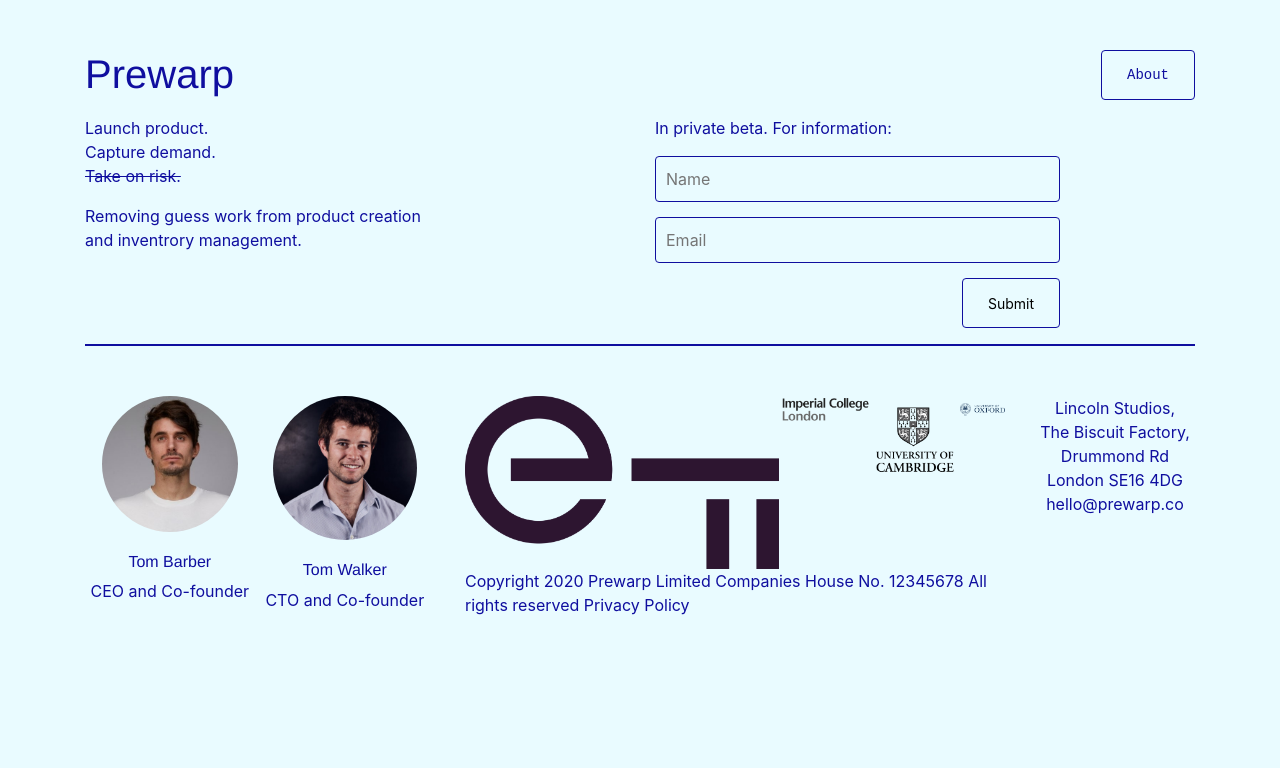
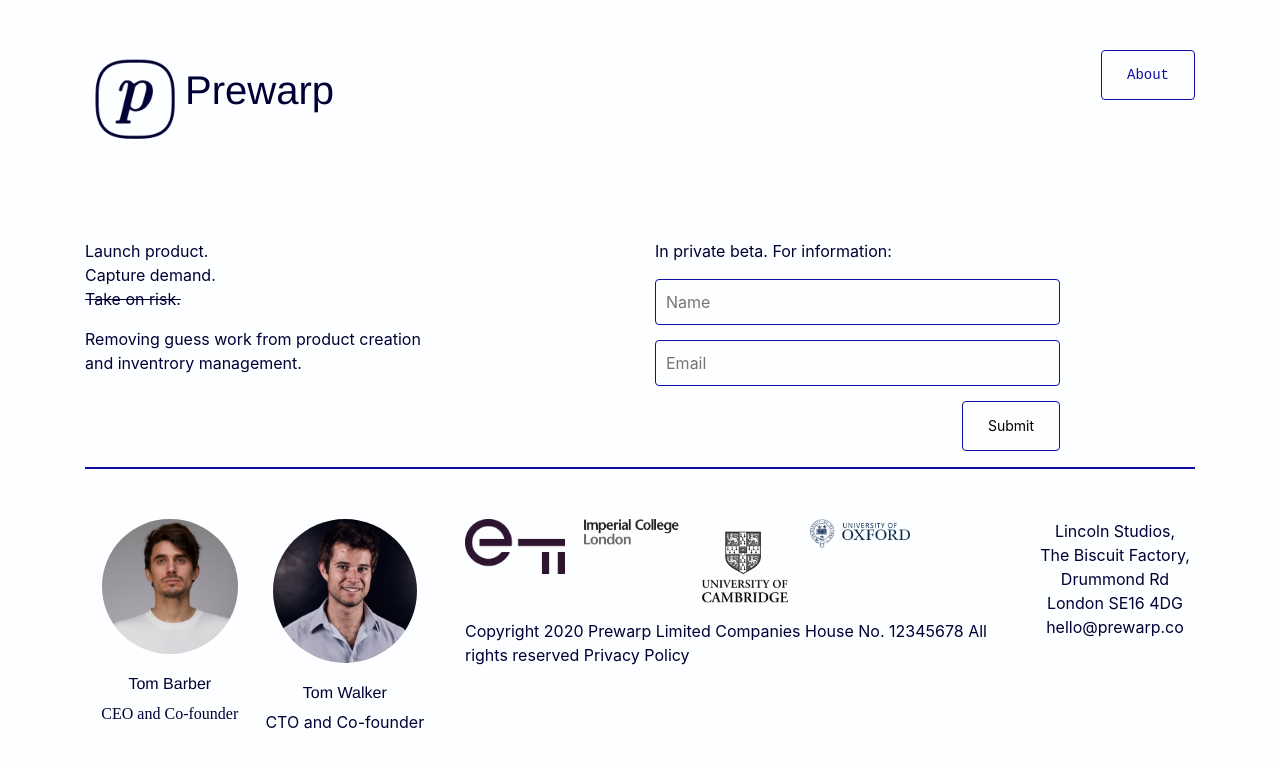
Before and after one commit to ChrisBaidoo/prewarp, a React (Create React App) app: page / in a window 1280 px wide. Shown: the top 768 px of the page. Built offline with nearby package versions, Linux system fonts and the light colour scheme.

Commit message:
added new logo

```diff
--- a/src/components/Home.js
+++ b/src/components/Home.js
@@ -4,11 +4,17 @@
   return (
     <div className="container">
       <div className="wrapper">
-        <div className="row">
-          <div className="col-md-6 col-sm-6 mb-30px">
-            <h1>Prewarp</h1>
+        <div className="row" id="nav">
+          <div className="col-md-6 col-sm-6">
+            <img
+              src={require("../assets/photos/prewarp_logo.png")}
+              width="100"
+              class="inline-block"
+              alt=""
+            />
+            <h1 className="logo-title">Prewarp</h1>
           </div>
-          <div className="col-md-6 col-sm-6 mb-30px">
+          <div className="col-md-6 col-sm-6">
             <div className="about-button">
               <ul className="buttons02 style1 buttons">
                 <li>
@@ -20,6 +26,23 @@
             </div>
           </div>
         </div>
+
+        {/* <div className="row">
+          <div className="col-md-6 col-sm-6">
+            <h1>Prewarp</h1>
+          </div>
+          <div className="col-md-6 col-sm-6">
+            <div className="about-button">
+              <ul className="buttons02 style1 buttons">
+                <li>
+                  <a href="#about" className="button n01">
+                    About
+                  </a>
+                </li>
+              </ul>
+            </div>
+          </div>
+        </div> */}
 
         <div className="row" id="about">
           <div className="col-md-6 col-sm-6 mb-30px">
@@ -82,17 +105,20 @@
                 width="80%"
               />
             </div>
-            <div className="profile-details">
+            <div className="profile-details test-font">
               <h6>Tom Barber</h6>
               <p>CEO and Co-founder</p>
             </div>
           </div>
           <div className="profile-image">
-            <img
-              src={require("../assets/photos/tom-walker.jpeg")}
-              alt="Tom Walker"
-              width="80%"
-            />
+            <div className="profile-container">
+              <img
+                src={require("../assets/photos/tom-walker.jpeg")}
+                alt="Tom Walker"
+                width="80%"
+              />
+            </div>
+
             <div className="profile-details">
               <h6>Tom Walker</h6>
               <p>CTO and Co-founder</p>
@@ -101,7 +127,7 @@
         </div>
         <div class="col-md-6 col-sm-6">
           <div className="profile">
-            <div>
+            <div className="image-container">
               <img
                 src={require("../assets/photos/PngItem_2839759.png")}
                 alt="Logo"
@@ -109,7 +135,7 @@
               />
             </div>
 
-            <div>
+            <div className="image-container">
               <img
                 src={require("../assets/photos/imperial-college-london.png")}
                 alt="Imperial College London"
@@ -117,7 +143,7 @@
               />
             </div>
 
-            <div>
+            <div className="image-container">
               <img
                 src={require("../assets/photos/university-of-cambridge.png")}
                 alt="University of Cambridge"
@@ -125,7 +151,7 @@
               />
             </div>
 
-            <div>
+            <div className="image-container">
               <img
                 src={require("../assets/photos/university-of-oxford.png")}
                 alt="University of Oxford"
@@ -133,7 +159,7 @@
               />
             </div>
           </div>
-          <div>
+          <div className="copyrigt-info">
             <p>
               Copyright 2020 Prewarp Limited Companies House No. 12345678 All
               rights reserved Privacy Policy
--- a/src/index.css
+++ b/src/index.css
@@ -1,7 +1,7 @@
 body {
   margin: 0;
-  background: #e9fbff;
-  color: #0f0e9f;
+  background: #fcfeff;
+  color: #000035;
 
   font-family: "averta-italic"-apple-system, BlinkMacSystemFont, "Segoe UI",
     "Roboto", "Oxygen", "Ubuntu", "Cantarell", "Fira Sans", "Droid Sans",
@@ -96,19 +96,41 @@
   margin-bottom: 15px;
 }
 
-code {
-  font-family: source-code-pro, Menlo, Monaco, Consolas, "Courier New",
-    monospace;
+#nav {
+  margin-bottom: 8%;
+}
+
+.image-container {
+  width: 100px;
+  height: 60px;
+  margin-right: 15px;
+}
+
+.copyrigt-info {
+  margin-top: 40px;
+}
+
+.image-container img {
+  width: 100%;
+  height: auto;
+}
+
+.logo-title {
+  display: inline-block;
 }
 
 .wrapper {
   margin: 50px auto;
 }
 
-/* @font-face {
-  font-family: averta-italic;
+.test-font {
+  font-family: averta-thin;
+}
+
+@font-face {
+  font-family: averta-thin;
   src: url("./assets/fonts/IntelligentDesign-Averta-Thin.otf");
-} */
+}
 
 hr {
   width: 100%;
```
Also changed, not shown: src/assets/photos/prewarp_logo.png (added).
